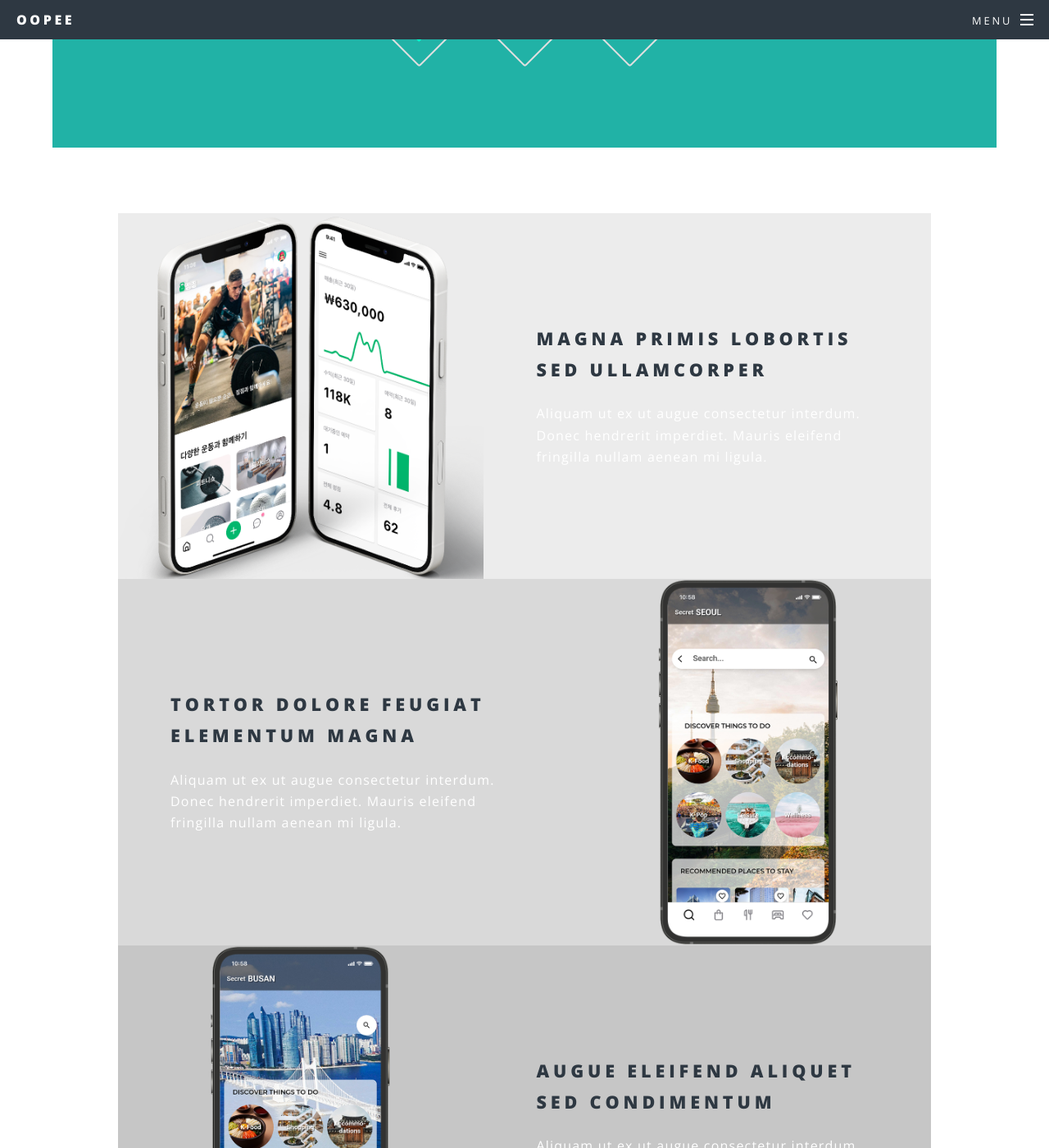
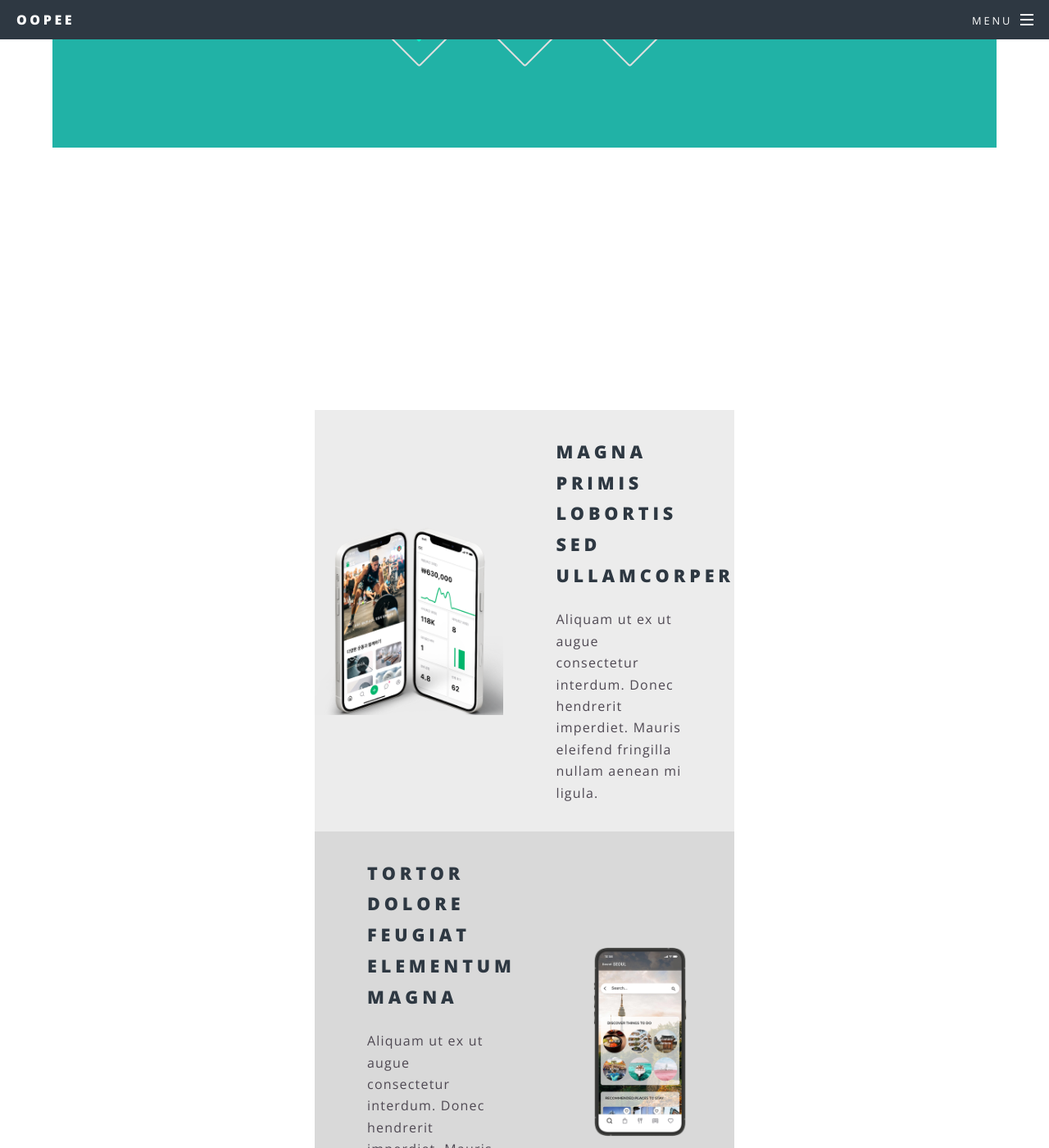
Before and after one commit to inansung/www.oopee.com, a Jekyll site: the page built from services.html, in a window 1280 px wide and 1400 px high, scrolled down 831 px. Shown: the whole window at 82% size. Built offline with Jekyll 4.4.1, drawn with Linux system fonts in a browser that asks for light colours.

Commit message:
2023.10.06+1

```diff
--- a/css/main.scss
+++ b/css/main.scss
@@ -1050,7 +1050,6 @@ $baseurl: '{{ site.baseurl }}/images';
 			@include vendor('order', '2');
 			max-width: 48em;
 			width: 60%;
-			color: rgba(255,255,255,1);
 		}
 
 		&:nth-child(2n) {
@@ -1312,7 +1311,7 @@ $baseurl: '{{ site.baseurl }}/images';
 		}
 
 		&.alt2 {
-			padding: 5em 5em 5em 5em;
+			padding: 20em 20em 20em 20em;
 		}
 
 		&.style1 {
```
Also changed, not shown: 1 other file.
